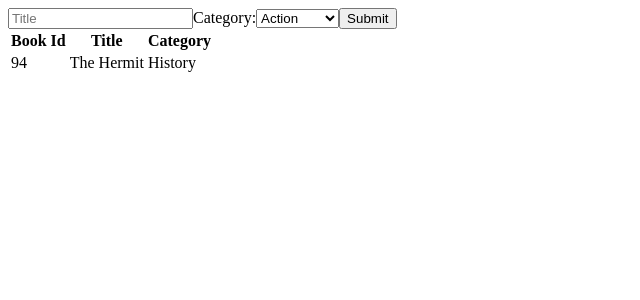
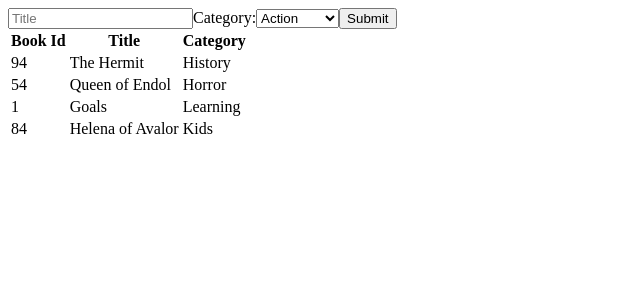
Before and after one commit to george-shammar/bookstore-cmss, a React (Create React App) app: page / in a window 1280 px wide. Shown: the top 300 px of the page, without its empty margins (0-640 px from the left). Built offline with nearby package versions, Linux system fonts and the light colour scheme.

Commit message:
Display each book in allBooks array

```diff
--- a/src/containers/BooksList.js
+++ b/src/containers/BooksList.js
@@ -2,7 +2,7 @@ import React from 'react';
 import { useSelector } from 'react-redux';
 import { initialState } from '../reducers/books';
 
-const selectAllBooks = (state) => initialState.allBooks[0];
+const selectAllBooks = (state) => initialState.allBooks;
 
 const BooksList = () => {
   const allBooks = useSelector(selectAllBooks);
@@ -18,11 +18,13 @@ const BooksList = () => {
           </tr>
           </thead>
           <tbody>
-          <tr>
-            <td>{allBooks.bookId}</td>
-            <td>{allBooks.title}</td>
-            <td>{allBooks.category}</td>
+          {allBooks.map((book, i) =>
+          <tr key={i}>
+            <td>{book.bookId}</td>
+            <td>{book.title}</td>
+            <td>{book.category}</td>
           </tr>
+          )}
           </tbody>
         </table>
       </div>
```
